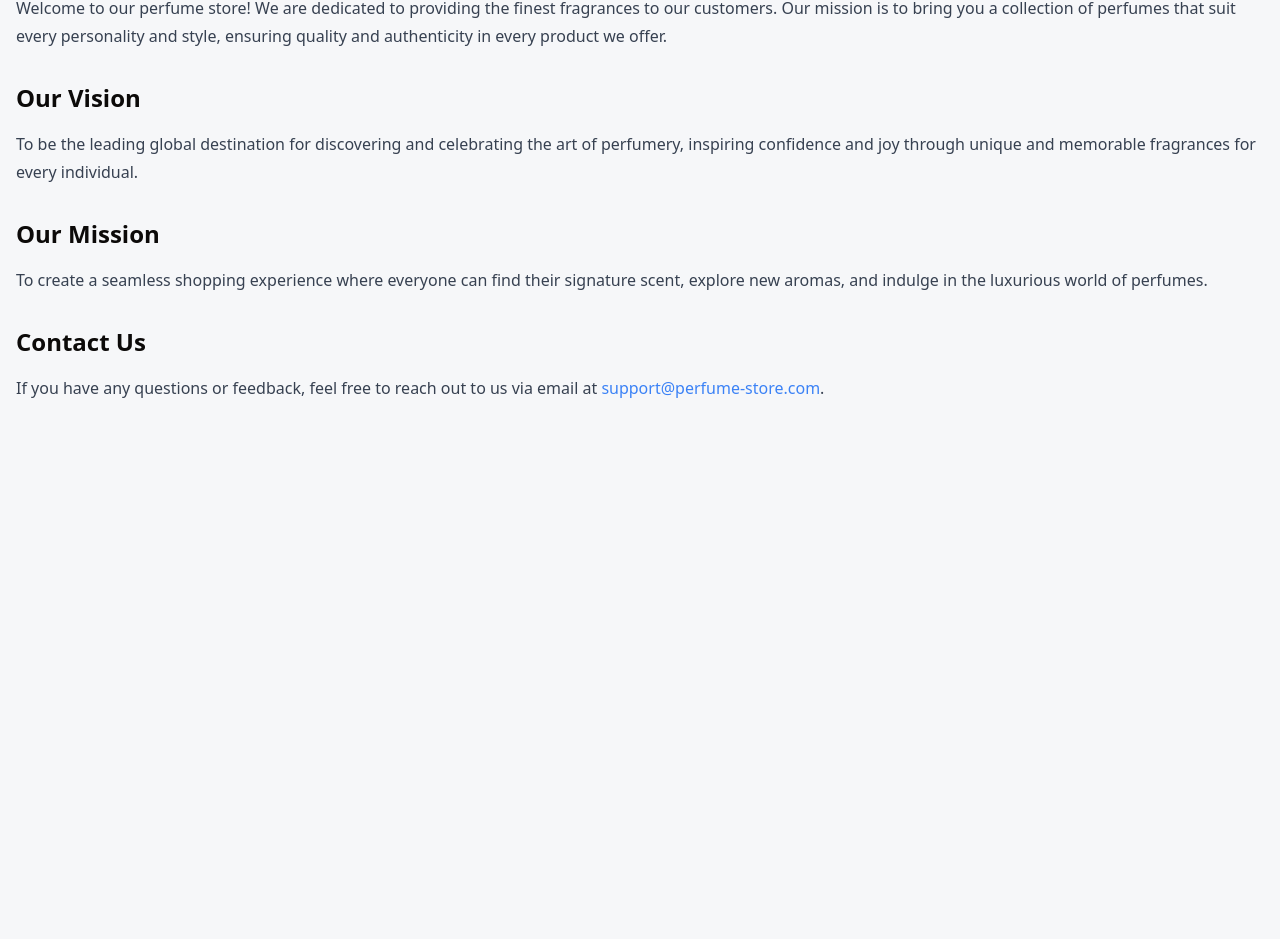
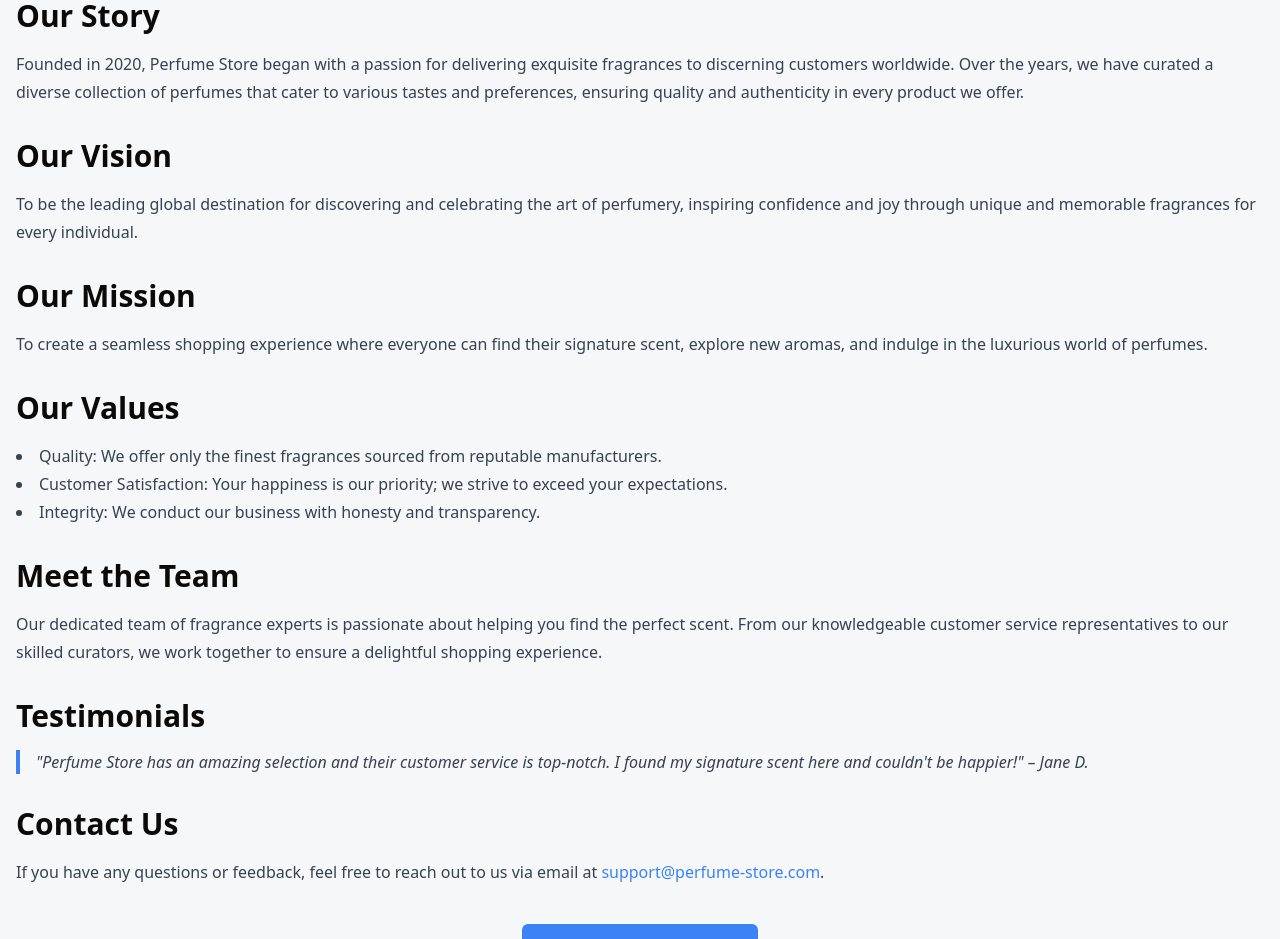
Before and after one commit to Parfume-CS308/parfume-frontend, a React (Vite) app: page /about-us in a window 1280 px wide. Shown: the part 182-1121 px from the top of the page. Before the commit the page ends 800 px from the top, so only its background shows below. Built offline with nearby package versions, Linux system fonts and the light colour scheme; no server answers.

Commit message:
AboutUsPage improved

```diff
--- a/src/pages/AboutUsPage.tsx
+++ b/src/pages/AboutUsPage.tsx
@@ -3,34 +3,95 @@ import React from "react";
 const AboutUsPage: React.FC = () => {
   return (
     <div className="container mx-auto px-4 py-8">
-      <h1 className="text-3xl font-bold mb-6">About Us</h1>
+      <h1 className="text-4xl font-bold mb-6">About Us</h1>
+
+      <section className="mb-8">
+        <h2 className="text-3xl font-semibold mb-4">Our Story</h2>
         <p className="text-gray-700 leading-7 mb-4">
-        Welcome to our perfume store! We are dedicated to providing the finest
-        fragrances to our customers. Our mission is to bring you a collection of
-        perfumes that suit every personality and style, ensuring quality and
-        authenticity in every product we offer.
+          Founded in 2020, Perfume Store began with a passion for delivering
+          exquisite fragrances to discerning customers worldwide. Over the
+          years, we have curated a diverse collection of perfumes that cater to
+          various tastes and preferences, ensuring quality and authenticity in
+          every product we offer.
         </p>
-      <h2 className="text-2xl font-bold mt-8 mb-4">Our Vision</h2>
+      </section>
+
+      <section className="mb-8">
+        <h2 className="text-3xl font-semibold mb-4">Our Vision</h2>
         <p className="text-gray-700 leading-7">
-        To be the leading global destination for discovering and celebrating the
-        art of perfumery, inspiring confidence and joy through unique and
+          To be the leading global destination for discovering and celebrating
+          the art of perfumery, inspiring confidence and joy through unique and
           memorable fragrances for every individual.
         </p>
-      <h2 className="text-2xl font-bold mt-8 mb-4">Our Mission</h2>
+      </section>
+
+      <section className="mb-8">
+        <h2 className="text-3xl font-semibold mb-4">Our Mission</h2>
         <p className="text-gray-700 leading-7">
           To create a seamless shopping experience where everyone can find their
-        signature scent, explore new aromas, and indulge in the luxurious world
-        of perfumes.
+          signature scent, explore new aromas, and indulge in the luxurious
+          world of perfumes.
         </p>
-      <h2 className="text-2xl font-bold mt-8 mb-4">Contact Us</h2>
+      </section>
+
+      <section className="mb-8">
+        <h2 className="text-3xl font-semibold mb-4">Our Values</h2>
+        <ul className="list-disc list-inside text-gray-700 leading-7">
+          <li>
+            Quality: We offer only the finest fragrances sourced from reputable
+            manufacturers.
+          </li>
+          <li>
+            Customer Satisfaction: Your happiness is our priority; we strive to
+            exceed your expectations.
+          </li>
+          <li>
+            Integrity: We conduct our business with honesty and transparency.
+          </li>
+        </ul>
+      </section>
+
+      <section className="mb-8">
+        <h2 className="text-3xl font-semibold mb-4">Meet the Team</h2>
+        <p className="text-gray-700 leading-7 mb-4">
+          Our dedicated team of fragrance experts is passionate about helping
+          you find the perfect scent. From our knowledgeable customer service
+          representatives to our skilled curators, we work together to ensure a
+          delightful shopping experience.
+        </p>
+        {/* Add team member profiles here */}
+      </section>
+
+      <section className="mb-8">
+        <h2 className="text-3xl font-semibold mb-4">Testimonials</h2>
+        <blockquote className="text-gray-700 italic border-l-4 border-blue-500 pl-4 mb-4">
+          "Perfume Store has an amazing selection and their customer service is
+          top-notch. I found my signature scent here and couldn't be happier!" –
+          Jane D.
+        </blockquote>
+        {/* Add more testimonials here */}
+      </section>
+
+      <section className="mb-8">
+        <h2 className="text-3xl font-semibold mb-4">Contact Us</h2>
         <p className="text-gray-700 leading-7">
-        If you have any questions or feedback, feel free to reach out to us via
-        email at{" "}
+          If you have any questions or feedback, feel free to reach out to us
+          via email at{" "}
           <a href="mailto:support@perfume-store.com" className="text-blue-500">
             support@perfume-store.com
           </a>
           .
         </p>
+      </section>
+
+      <section className="text-center mt-12">
+        <a
+          href="/shop"
+          className="bg-blue-500 text-white px-6 py-3 rounded-md text-lg hover:bg-blue-600"
+        >
+          Explore Our Collection
+        </a>
+      </section>
     </div>
   );
 };
```
Lines whose indentation alone changed are shown as unchanged.
